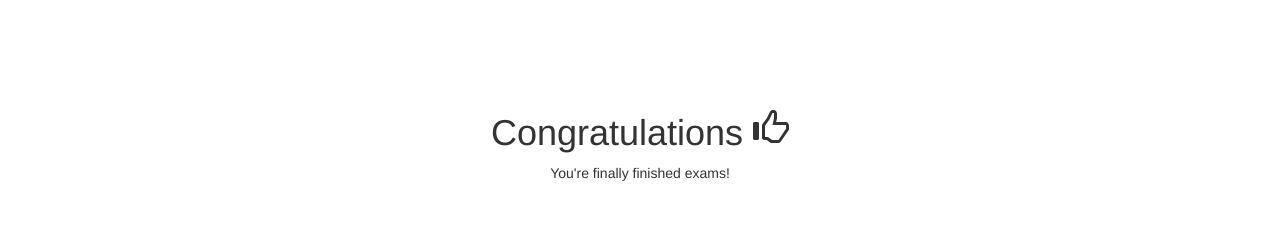
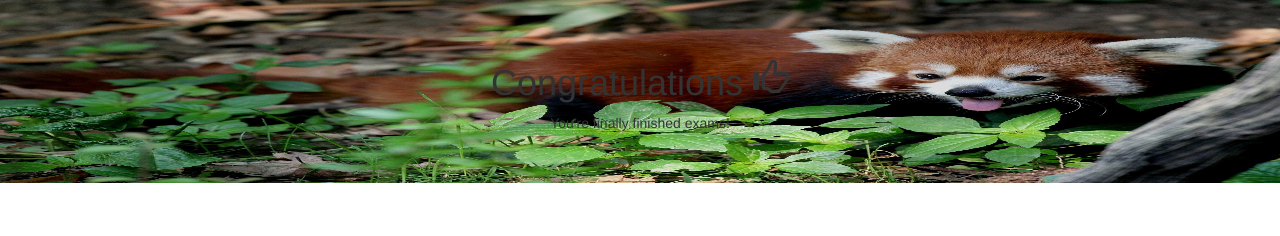
Before and after one commit to AroundTheLines/Congrats, a plain HTML site: page index.html in a window 1280 px wide. Drawn offline with nearby package versions, Linux system fonts and the light colour scheme.

Commit message:
I'm trying

```diff
--- a/css/starter-template.css
+++ b/css/starter-template.css
@@ -1,10 +1,10 @@
-body {
-  padding-top: 50px;
-  background-color: transparent;
-  background: url("../background.jpg");
-  background-size: 100% 100%;
-  background-repeat: no-repeat;
-  display: compact;
+body{
+	color: none !important;
+	background-color: transparent;
+	background-image: url('../img/background.jpg');
+	background-size: 100% 100%;
+	background-repeat: no-repeat;
+	display: compact;
 }
 .starter-template {
   padding: 40px 15px;
```
Also changed, not shown: background.jpg (deleted), img/background.jpg (added).
